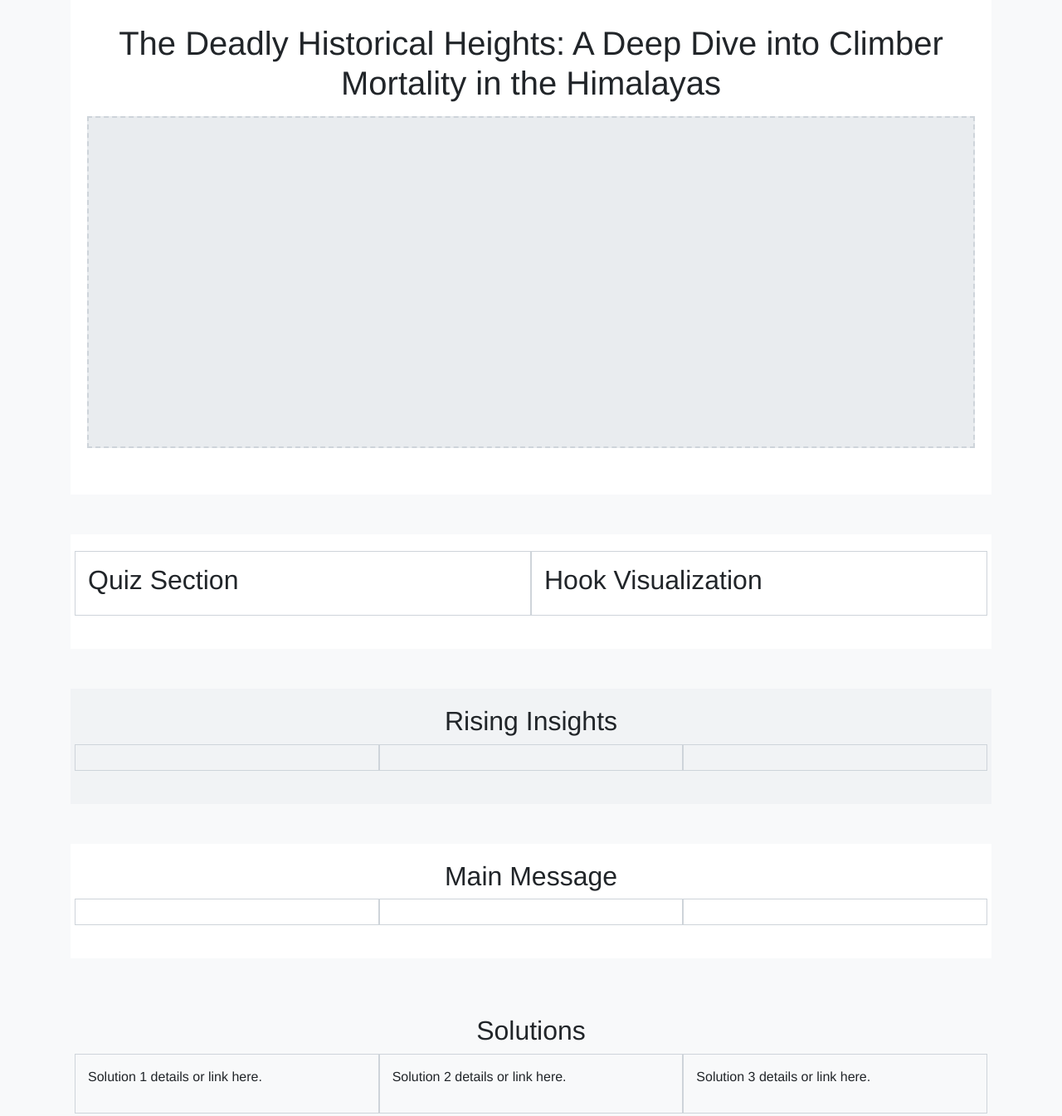
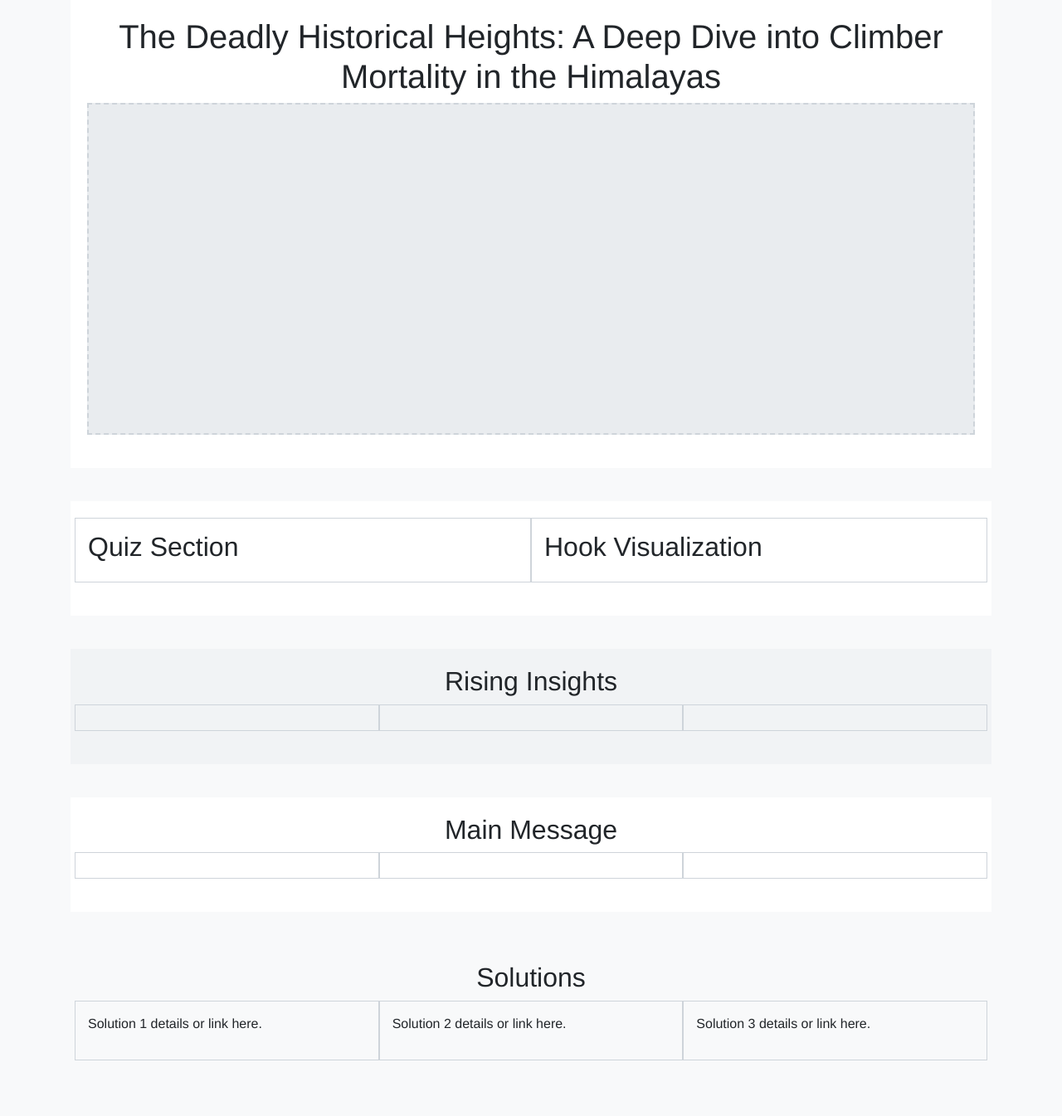
Before and after one commit to moonsdust/deadlyhistoricalheights, a plain HTML site: page index.html in a window 1280 px wide. Shown: the part 60-1405 px from the top of the page at 83% size. Drawn offline with nearby package versions, Linux system fonts and the light colour scheme.

Commit message:
use custom css instead of bootstrap

```diff
--- a/css/style.css
+++ b/css/style.css
@@ -4,6 +4,12 @@ body {
     font-family: 'Helvetica Neue', Helvetica, Arial, sans-serif;
     margin: 0;
     padding: 0;
+  }
+
+  /* Custom vertical spacing for sections */
+  .section-gap {
+    margin-top: 40px;
+    margin-bottom: 40px;
   }
 
   /* Title Page */
--- a/index.html
+++ b/index.html
@@ -14,17 +14,17 @@
 <body>
   <div class="container">
     <!-- Title Page Section -->
-    <section id="title-page" class="my-5">
+    <section id="title-page" class="section-gap">
       <h1 class="text-center">
         The Deadly Historical Heights: A Deep Dive into Climber Mortality in the Himalayas
       </h1>
-      <div id="background-viz" class="my-3">
+      <div id="background-viz">
         <!-- Background visualization placeholder -->
       </div>
     </section>
 
     <!-- Hook Section -->
-    <section id="hook" class="my-5">
+    <section id="hook" class="section-gap">
       <div class="row">
         <!-- Quiz Part -->
         <div class="col-md-6" id="hook-quiz">
@@ -40,7 +40,7 @@
     </section>
 
     <!-- Rising Insights Section -->
-    <section id="rising-insights" class="my-5">
+    <section id="rising-insights" class="section-gap">
       <h2 class="text-center">Rising Insights</h2>
       <div class="row">
         <div class="col-md-4" id="insight-viz-1">
@@ -56,7 +56,7 @@
     </section>
 
     <!-- Main Message Section -->
-    <section id="main-message" class="my-5">
+    <section id="main-message" class="section-gap">
       <h2 class="text-center">Main Message</h2>
       <div class="row">
         <div class="col-md-4" id="main-viz-1">
@@ -72,7 +72,7 @@
     </section>
 
     <!-- Solutions Section -->
-    <section id="solutions" class="my-5">
+    <section id="solutions" class="section-gap">
       <h2 class="text-center">Solutions</h2>
       <div class="row">
         <div class="col-md-4" id="solution-1">
```
